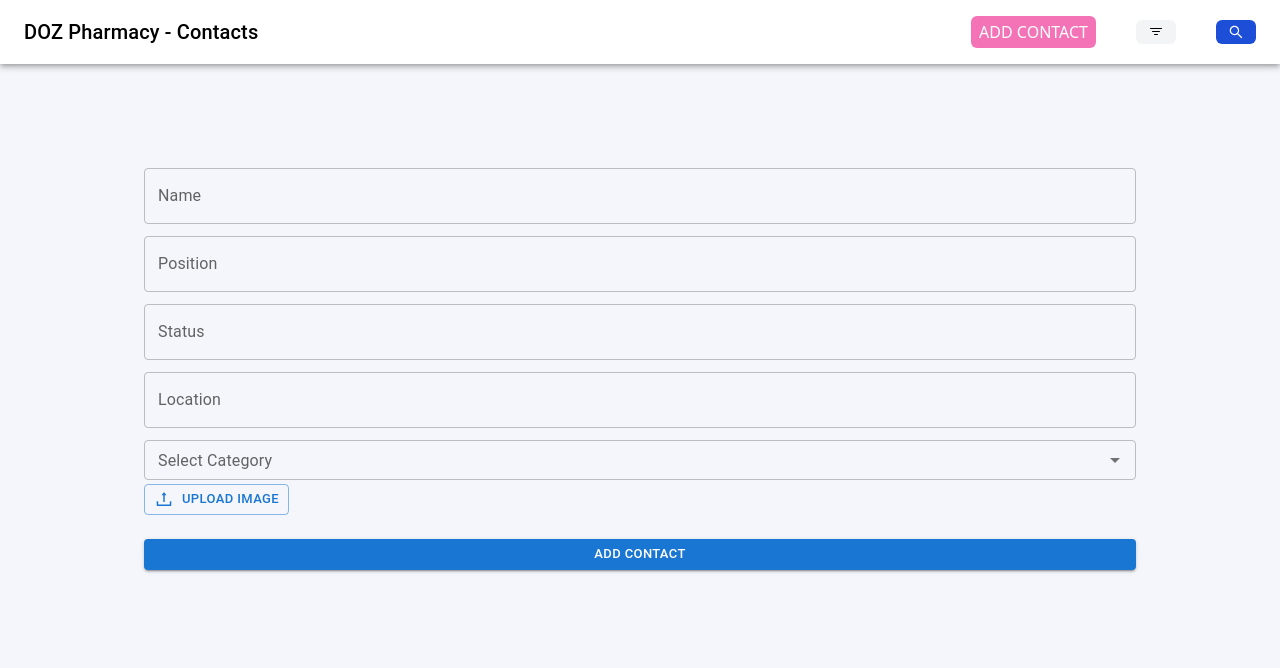
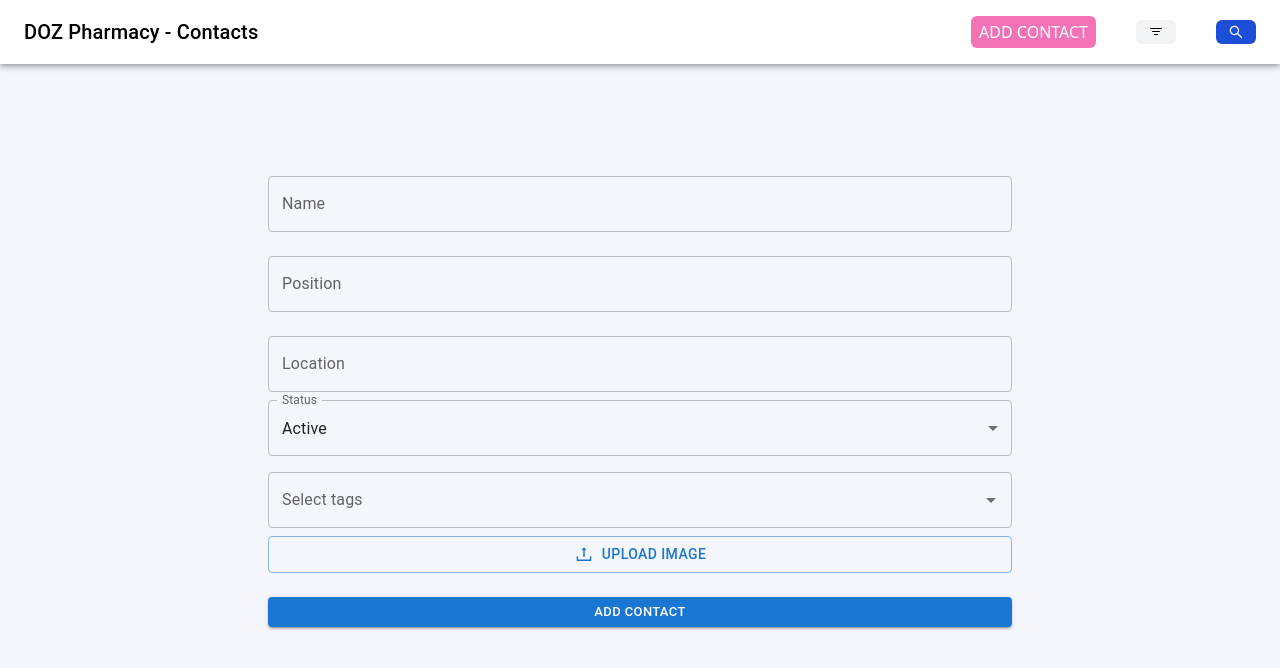
Before and after one commit to mdsymoon/DOZ-Pharmacy-Client, a React (Create React App) app: page /add-contact in a window 1280 px wide. Shown: the top 668 px of the page. Built offline with nearby package versions, Linux system fonts and the light colour scheme.

Commit message:
add contact form complete

```diff
--- a/src/App.js
+++ b/src/App.js
@@ -1,5 +1,5 @@
 import { BrowserRouter, Routes, Route } from "react-router-dom";
-import Header from "./componets/Header/Header";
+// import Header from "./componets/Header/Header";
 import AddContact from "./pages/AddContact/AddContact";
 import Home from "./pages/Home/Home";
 import Login from "./pages/Login/Login";
--- a/src/componets/ContactList/ContactList.js
+++ b/src/componets/ContactList/ContactList.js
@@ -1,4 +1,4 @@
-import React, { useEffect, useState } from "react";
+import React, { useEffect } from "react";
 import { BiMessage } from "react-icons/bi";
 import { FiPhoneCall } from "react-icons/fi";
 import {
@@ -46,7 +46,7 @@ const ContactList = () => {
       </h1>
       <TableContainer component={Paper}>
         <Table
-          sx={{ minWidth: 650, backgroundColor: "#F5F6FB", boxShadow: "none"}}
+          sx={{ minWidth: 650, backgroundColor: "#F5F6FB", boxShadow: "none" }}
           aria-label="simple table"
         >
           <TableHead>
@@ -77,9 +77,9 @@ const ContactList = () => {
           </TableHead>
 
           <TableBody>
-            {allContact.map((contact, index) => (
+            {allContact.map((contact) => (
               <TableRow
-                key={contact.index}
+                key={contact._id}
                 sx={{ "&:last-child td, &:last-child th": { border: 0 } }}
               >
                 <TableCell>
@@ -102,15 +102,15 @@ const ContactList = () => {
                   <Stack direction="row" spacing={1}>
                     {contact.tags.map((tag, index) => (
                       <Chip
-                        label={tag}
+                        label={tag.value}
                         size="small"
                         key={index}
                         color={
-                          tag === "CLIENT"
+                          tag.value === "CLIENT"
                             ? "primary"
-                            : tag === "WORKSHOP"
+                            : tag.value === "WORKSHOP"
                             ? "success"
-                            : tag === "INTERNAL WORKS"
+                            : tag.value === "INTERNAL WORKS"
                             ? "error"
                             : "default"
                         }
--- a/src/componets/Header/Header.js
+++ b/src/componets/Header/Header.js
@@ -14,16 +14,12 @@ import { AiOutlineSearch } from "react-icons/ai";
 import { useNavigate } from "react-router";
 
 const Header = () => {
-    const navigate = useNavigate()
+  const navigate = useNavigate();
   const [anchorEl, setAnchorEl] = React.useState(null);
   const [mobileMoreAnchorEl, setMobileMoreAnchorEl] = React.useState(null);
 
   const isMenuOpen = Boolean(anchorEl);
   const isMobileMenuOpen = Boolean(mobileMoreAnchorEl);
-
-  const handleProfileMenuOpen = (event) => {
-    setAnchorEl(event.currentTarget);
-  };
 
   const handleMobileMenuClose = () => {
     setMobileMoreAnchorEl(null);
@@ -110,7 +106,10 @@ const Header = () => {
               },
             }}
           >
-            <button className="bg-pink-400 text-white font-medium px-2 py-1  rounded-md flex" onClick={() => navigate('/add-contact')}>
+            <button
+              className="bg-pink-400 text-white font-medium px-2 py-1  rounded-md flex"
+              onClick={() => navigate("/add-contact")}
+            >
               ADD CONTACT
             </button>
 
--- a/src/pages/AddContact/AddContact.js
+++ b/src/pages/AddContact/AddContact.js
@@ -1,19 +1,51 @@
-import React from "react";
-import { Autocomplete, Button, TextField } from "@mui/material";
+import React, { useState } from "react";
+import {
+  Autocomplete,
+  Button,
+  TextField,
+  Select,
+  MenuItem,
+  InputLabel,
+  Box,
+  FormControl,
+} from "@mui/material";
 import { useForm } from "react-hook-form";
 import Header from "./../../componets/Header/Header";
 import { styled } from "@mui/material/styles";
 import { AiOutlineUpload } from "react-icons/ai";
 
 const AddContact = () => {
-  const {
-    register,
-    handleSubmit,
-    formState: { errors },
-    setValue,
-  } = useForm();
+  const { register, handleSubmit, setValue, reset } = useForm();
+  const [image, setImage] = useState(null);
 
-  const onSubmit = (data) => console.log(data);
+  const onSubmit = (data) => {
+    if (image === null) return;
+    const formData = new FormData();
+    formData.append("file", data.image);
+    formData.append("upload_preset", "contactsImages");
+    fetch("https://api.cloudinary.com/v1_1/dua2fn3m2/image/upload", {
+      method: "POST",
+      body: formData,
+    })
+      .then((res) => res.json())
+      .then((imgData) => {
+        const contactData = {
+          name: data.name,
+          position: data.position,
+          status: data.status,
+          location: data.location,
+          tags: data.tags,
+          image: imgData.secure_url,
+        };
+        fetch("http://localhost:4000/add_contact", {
+          method: "POST",
+          headers: { "Content-Type": "application/json" },
+          body: JSON.stringify(contactData),
+        })
+          .then((res) => res.json())
+          .then((contactData) => reset());
+      });
+  };
 
   const Input = styled("input")({
     display: "none",
@@ -38,7 +70,7 @@ const AddContact = () => {
             id="outlined-basic"
             label="Name"
             variant="outlined"
-            margin="dense"
+            margin="normal"
             {...register("name", { required: true })}
           />
           <TextField
@@ -46,29 +78,37 @@ const AddContact = () => {
             id="outlined-basic"
             label="Position"
             variant="outlined"
-            margin="dense"
+            margin="normal"
             {...register("position", { required: true })}
           />
-          <TextField
-            fullWidth
-            id="outlined-basic"
-            label="Status"
-            variant="outlined"
-            margin="dense"
-            {...register("status", { required: true })}
-          />
+
           <TextField
             fullWidth
             id="outlined-basic"
             label="Location"
             variant="outlined"
-            margin="dense"
+            margin="normal"
             {...register("location", { required: true })}
           />
 
+          <Box sx={{ minWidth: 120 }}>
+            <FormControl fullWidth>
+              <InputLabel id="demo-simple-select-label">Status</InputLabel>
+              <Select
+                labelId="demo-simple-select-label"
+                id="demo-simple-select"
+                label="Status"
+                defaultValue="Active"
+                {...register("status", { required: true })}
+              >
+                <MenuItem value={"Active"}>Active</MenuItem>
+                <MenuItem value={"Inactive"}>Inactive</MenuItem>
+              </Select>
+            </FormControl>
+          </Box>
+
           <Autocomplete
             multiple
-            size="small"
             options={categoryList}
             getOptionLabel={(option) => option.value}
             filterSelectedOptions
@@ -76,9 +116,11 @@ const AddContact = () => {
               option.value === value.value
             }
             renderInput={(params) => (
-              <TextField {...params} label="Select Category" margin="dense" />
+              <TextField {...params} label="Select tags" margin="normal" />
             )}
-            onChange={(e, value) => setValue("tags", value)}
+            onChange={(e, value) =>
+              setValue("tags", value, { shouldValidate: true })
+            }
           />
 
           <label htmlFor="contained-button-file">
@@ -87,10 +129,19 @@ const AddContact = () => {
               id="contained-button-file"
               multiple
               type="file"
-              {...register("image", { required: true })}
+              onChange={(e) => {
+                setImage(e.target.files[0]);
+                setValue("image", e.target.files[0]);
+              }}
             />
-            <Button variant="outlined" component="span" size="small">
-              <AiOutlineUpload className="text-xl mr-2" /> Upload Image
+            <Button variant="outlined" component="span" fullWidth>
+              {image !== null ? (
+                image.name
+              ) : (
+                <>
+                  <AiOutlineUpload className="text-xl mr-2" /> Upload Image
+                </>
+              )}
             </Button>
           </label>
           <br />
```
Also changed, not shown: src/index.css (line endings or trailing spaces).
